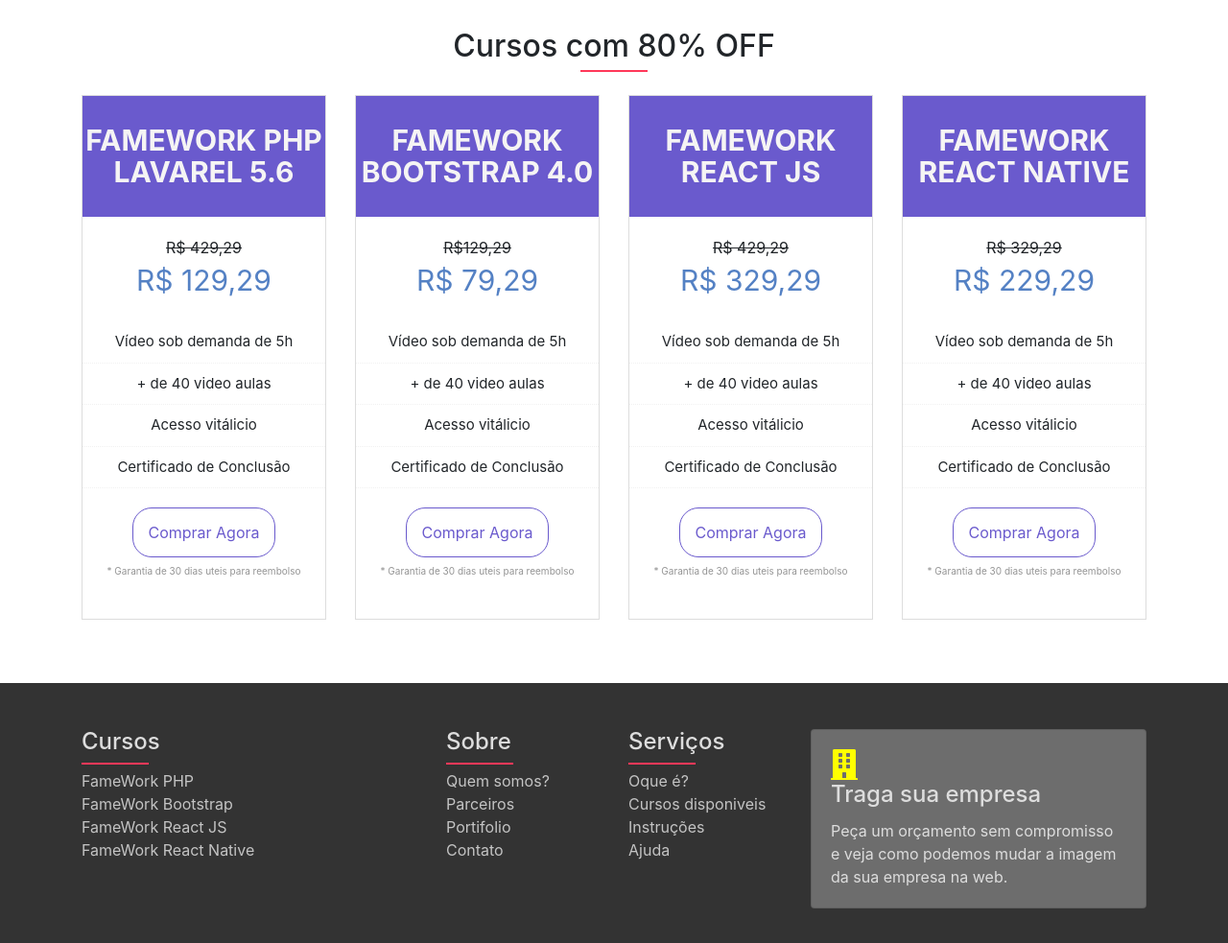
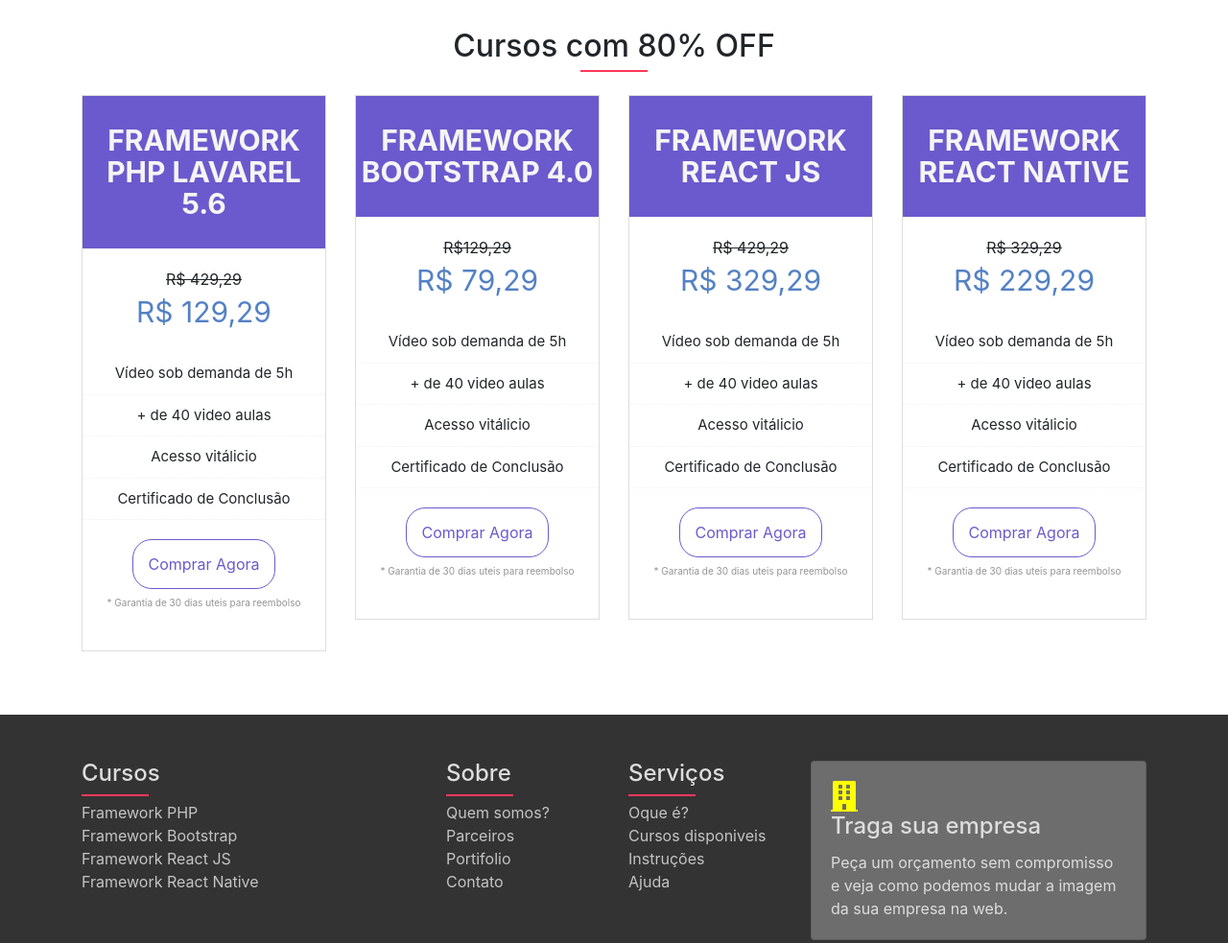
Before and after one commit to FabianoPereiraOne/one-page, a plain HTML site: page index.html in a window 1280 px wide. Shown: the part 1580-2563 px from the top of the page at 96% size. Drawn offline with nearby package versions, Linux system fonts and the light colour scheme.

Commit message:
adjust small

```diff
--- a/index.html
+++ b/index.html
@@ -311,7 +311,7 @@
                     <div class="col-md-3 col-sm-6 col-xs-12">
                         <div class="tabela-preco">
                             <div class="tabela-detalhes">
-                              <h2>Famework PHP Lavarel 5.6</h2>
+                              <h2>Framework PHP Lavarel 5.6</h2>
                               <strike>R$ 429,29</strike>
                               <span>R$ 129,29</span>
                               <ul>
@@ -330,7 +330,7 @@
                     <div class="col-md-3 col-sm-6 col-xs-12">
                         <div class="tabela-preco">
                             <div class="tabela-detalhes">
-                              <h2>Famework Bootstrap 4.0</h2>
+                              <h2>Framework Bootstrap 4.0</h2>
                               <strike>R$129,29</strike>
                               <span>R$ 79,29</span>
                               <ul>
@@ -349,7 +349,7 @@
                     <div class="col-md-3 col-sm-6 col-xs-12">
                         <div class="tabela-preco">
                             <div class="tabela-detalhes">
-                              <h2>Famework React JS</h2>
+                              <h2>Framework React JS</h2>
                               <strike>R$ 429,29</strike>
                               <span>R$ 329,29</span>
                               <ul>
@@ -368,7 +368,7 @@
                     <div class="col-md-3 col-sm-6 col-xs-12">
                         <div class="tabela-preco">
                             <div class="tabela-detalhes">
-                              <h2>Famework React Native</h2>
+                              <h2>Framework React Native</h2>
                               <strike>R$ 329,29</strike>
                               <span>R$ 229,29</span>
                               <ul>
@@ -398,16 +398,16 @@
                     <span class="underline-footer"></span>
                     <ul>
                         <li>
-                            <a href="#cursos">FameWork PHP</a>
+                            <a href="#cursos">Framework PHP</a>
                         </li>
                         <li>
-                            <a href="#cursos">FameWork Bootstrap</a>
+                            <a href="#cursos">Framework Bootstrap</a>
                         </li>
                         <li>
-                            <a href="#cursos">FameWork React JS</a>
+                            <a href="#cursos">Framework React JS</a>
                         </li>
                         <li>
-                            <a href="#cursos">FameWork React Native</a>
+                            <a href="#cursos">Framework React Native</a>
                         </li>
                     </ul>
                 </div>
```
